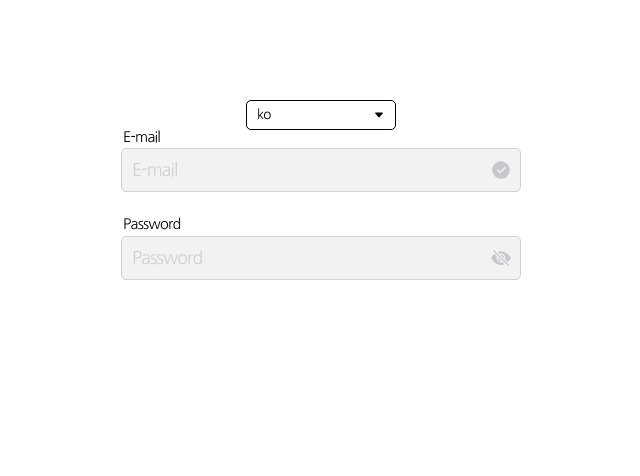
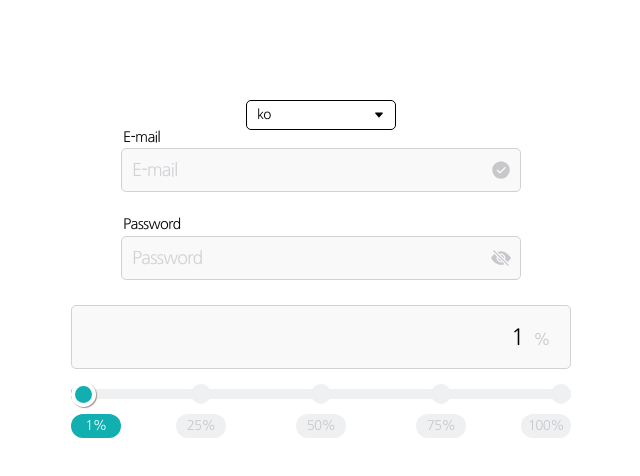
Before and after one commit to masimaru/common, a React (Create React App) app: page / in a window 1280 px wide. Shown: the top 476 px of the page, without its empty margins (319-959 px from the left). Built offline with nearby package versions, Linux system fonts and the light colour scheme.

Commit message:
feat: Slider 컴포넌트

```diff
--- a/src/App.tsx
+++ b/src/App.tsx
@@ -1,12 +1,14 @@
 import styles from './app.module.scss'
 import DropdownPage from 'pages/DropdownPage'
 import LoginPage from 'pages/LoginPage'
+import SliderPage from 'pages/SliderPage'
 
 export default function App() {
   return (
     <div className={styles.app}>
       <DropdownPage />
       <LoginPage />
+      <SliderPage />
     </div>
   )
 }
--- /dev/null
+++ b/src/components/Slider/Slider.tsx
@@ -0,0 +1,41 @@
+import { FormEvent } from 'react'
+import cx from 'classnames'
+import styles from './slider.module.scss'
+
+interface IProps {
+  rangeValue: number
+  handleChange: (value: number) => void
+}
+
+const RANGE_DATA_LIST = [1, 25, 50, 75, 100]
+export default function Slider({ rangeValue, handleChange }: IProps) {
+  const handleRangeInput = (e: FormEvent<HTMLInputElement>) => handleChange(Number(e.currentTarget.value))
+  const handleClick = (data: number) => () => handleChange(data)
+
+  return (
+    <div className={styles.wrapper}>
+      <section className={styles.result}>
+        <span className={styles.rangeTxt}>{rangeValue}</span>%
+      </section>
+
+      <section className={styles.rangeBox}>
+        <input type='range' min='1' max='100' value={rangeValue} onInput={handleRangeInput} />
+        <ul>
+          {RANGE_DATA_LIST.map((data) => (
+            <li className={cx(styles.dot, { [styles.active]: rangeValue >= data })} key={`dot-${data}`} />
+          ))}
+        </ul>
+        <ul>
+          {RANGE_DATA_LIST.map((data) => (
+            <li className={styles.label} key={`label-${data}`}>
+              <button type='button' className={cx({ [styles.active]: rangeValue >= data })} onClick={handleClick(data)}>
+                {data}%
+              </button>
+            </li>
+          ))}
+        </ul>
+        <div className={styles.progressBar} style={{ width: `${rangeValue}%` }} />
+      </section>
+    </div>
+  )
+}
--- /dev/null
+++ b/src/components/Slider/slider.module.scss
@@ -0,0 +1,117 @@
+@use '/src/styles/constants/colors';
+@use '/src/styles/mixins/flexbox';
+
+.wrapper {
+  width: 500px;
+  height: 145px;
+
+  .result {
+    width: 100%;
+    padding: 20px;
+    margin-bottom: 20px;
+    color: colors.$GRAY3;
+    text-align: right;
+    background-color: colors.$GRAY6;
+    border: 1px solid colors.$GRAY4;
+    border-radius: 5px;
+
+    .rangeTxt {
+      margin-right: 10px;
+      font-size: 1.4rem;
+      color: colors.$BLACK;
+    }
+  }
+
+  .rangeBox {
+    position: relative;
+    @include flexbox.flexbox(center, center);
+
+    input[type='range'] {
+      position: relative;
+      -webkit-appearance: none;
+      width: 100%;
+      height: 10px;
+      background-color: colors.$GRAY5;
+      border-radius: 3px;
+      outline: none;
+
+      &::-webkit-slider-thumb {
+        -webkit-appearance: none;
+        position: relative;
+        z-index: 2;
+        width: 25px;
+        height: 25px;
+        cursor: pointer;
+        background-color: colors.$TURQ;
+        border: 4px solid colors.$WHITE;
+        border-radius: 50%;
+        box-shadow: 1px 1px 1px;
+      }
+    }
+
+    .progressBar {
+      position: absolute;
+      top: 0;
+      left: 0;
+      height: 10px;
+      background-color: colors.$TURQ;
+      border-radius: 3px;
+    }
+
+    ul {
+      position: absolute;
+      display: flex;
+      justify-content: space-between;
+      width: 100%;
+
+      .dot {
+        width: 20px;
+        height: 20px;
+        background-color: colors.$GRAY5;
+        border-radius: 50%;
+      }
+
+      .dot.active {
+        background-color: colors.$TURQ;
+      }
+
+      .label {
+        position: relative;
+        display: flex;
+        justify-content: center;
+        width: 20px;
+        height: 20px;
+        margin-top: 60px;
+        font-size: 0.8rem;
+
+        &:first-child {
+          justify-content: flex-start;
+        }
+
+        &:last-child {
+          justify-content: flex-end;
+        }
+
+        button[type='button'] {
+          position: absolute;
+          @include flexbox.flexbox(center, center);
+          width: 50px;
+          height: 24px;
+          color: colors.$GRAY3;
+          background-color: colors.$GRAY5;
+          border-radius: 12px;
+
+          &:hover {
+            color: colors.$WHITE;
+            background-color: colors.$TURQ;
+          }
+        }
+
+        button[type='button'].active {
+          color: colors.$WHITE;
+          background-color: colors.$TURQ;
+        }
+      }
+    }
+  }
+}
--- /dev/null
+++ b/src/pages/SliderPage.tsx
@@ -0,0 +1,9 @@
+import { useState } from 'react'
+import Slider from 'components/Slider/Slider'
+
+export default function SliderPage() {
+  const [rangeValue, setRangeValue] = useState(1)
+  const handleChange = (value: number) => setRangeValue(value)
+
+  return <Slider rangeValue={rangeValue} handleChange={handleChange} />
+}
--- a/src/styles/constants/_colors.scss
+++ b/src/styles/constants/_colors.scss
@@ -12,6 +12,7 @@ $LIGHT_BLUE2: #f8fbff;
 $INDIGO: #5856d6;
 $PURPLE: #af52de;
 $PINK: #ff2d55;
+$TURQ: #11afaf;
 
 $OVERLAY: rgba(0, 0, 0, 50.2%);
 
@@ -20,6 +21,6 @@ $GRAY2: #aeaeb2;
 $GRAY3: #c7c7cc;
 $GRAY4: #d1d1d6;
 $GRAY5: #eef0f2;
-$GRAY6: #f2f2f2;
+$GRAY6: #f9f9f9;
 $DARK_GRAY3: #48484a;
 $DARK_GRAY4: #3a3a3c;
```
